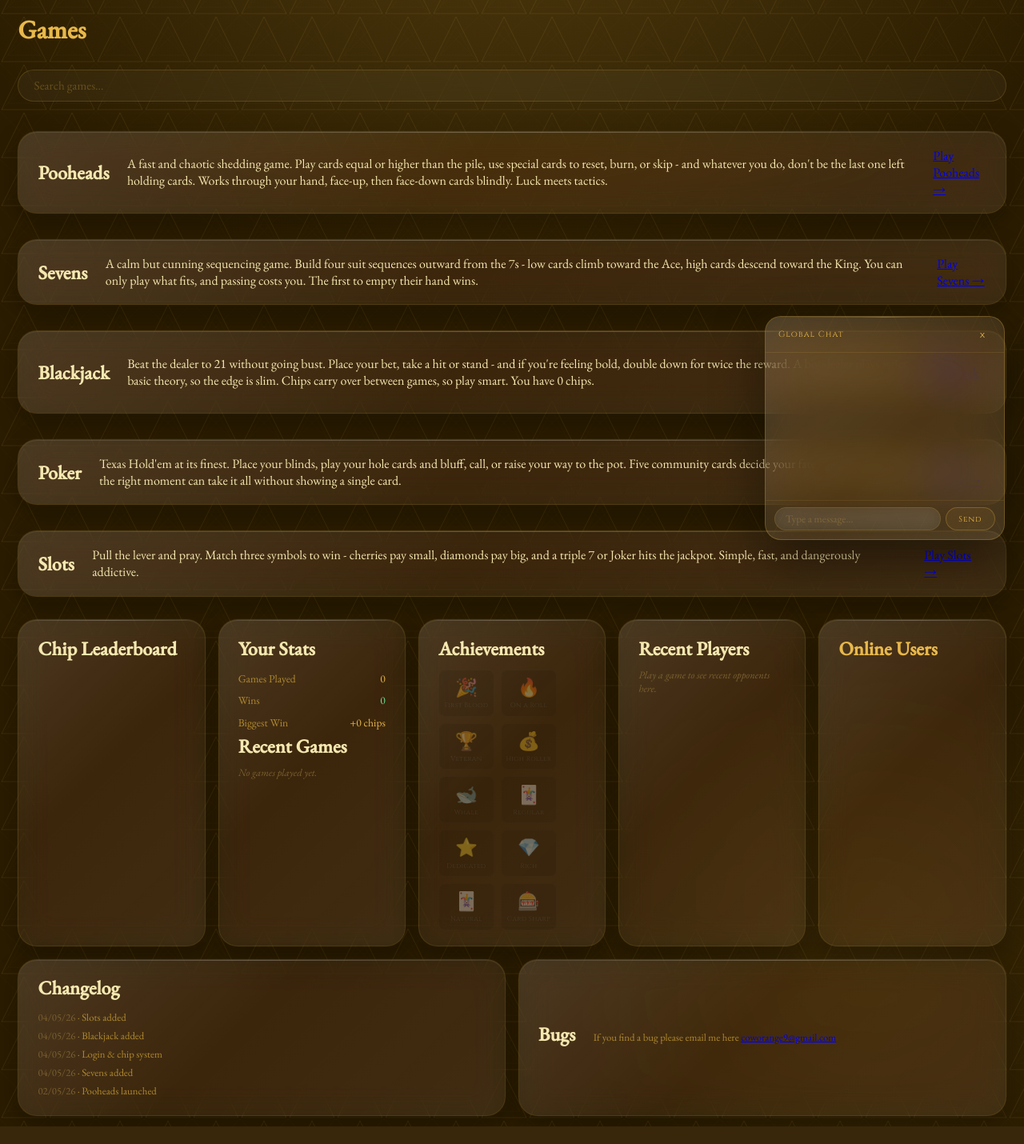
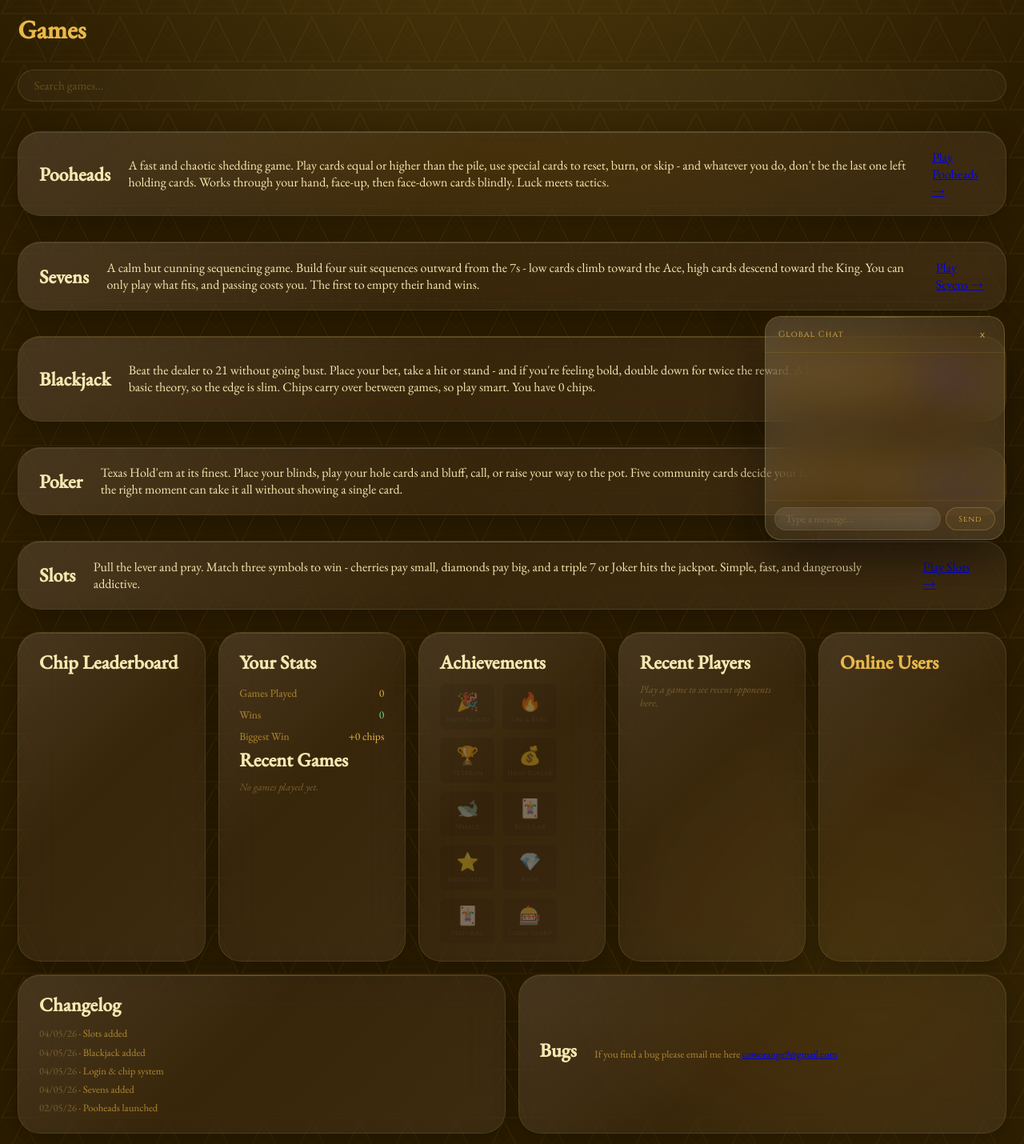
Before and after one commit to TheOrangeCow/library, a Flask app: page / in a window 1280 px wide. Shown: the part 101-1531 px from the top of the page at 80% size. Before the commit the page ends 1509 px from the top, so only its background shows below. Run offline with Flask 3, Linux system fonts and the light colour scheme; the visitor is signed in with stand-in values (Sample User, id 1); some libraries are stand-ins or nearby versions.

Commit message:
Update style.css

```diff
--- a/static/style.css
+++ b/static/style.css
@@ -297,36 +297,33 @@
     color: rgba(232, 184, 75, 0.28);
 }
 
-
 .game-card {
     position: relative;
     display: flex;
     align-items: center;
     gap: 1.4rem;
 
-    padding: 1.2rem 1.5rem;
-    border-radius: 24px;
+    padding: 1.3rem 1.6rem;
+    border-radius: 28px;
 
     background: rgba(255, 255, 255, 0.045);
 
-    backdrop-filter: blur(18px) saturate(1.6);
-    -webkit-backdrop-filter: blur(18px) saturate(1.6);
+    backdrop-filter: blur(22px) saturate(1.4);
+    -webkit-backdrop-filter: blur(22px) saturate(1.4);
 
-    border: 1px solid rgba(232, 184, 75, 0.14);
+    border: 1px solid rgba(232, 184, 75, 0.16);
 
     box-shadow:
         inset 0 1px 0 rgba(255, 255, 255, 0.08),
-        0 0 0 1px rgba(255, 255, 255, 0.015),
-        0 10px 30px rgba(0, 0, 0, 0.32),
-        0 0 24px rgba(232, 184, 75, 0.04);
+        0 8px 30px rgba(0, 0, 0, 0.28);
 
     overflow: hidden;
 
     transition:
-        transform 0.28s cubic-bezier(0.34, 1.56, 0.64, 1),
-        border-color 0.25s,
-        background 0.25s,
-        box-shadow 0.25s;
+        transform 0.25s ease,
+        background 0.25s ease,
+        border-color 0.25s ease,
+        box-shadow 0.25s ease;
 }
 
 .game-card::before {
@@ -334,13 +331,12 @@
     position: absolute;
     inset: 0;
 
-    background:
-        linear-gradient(
-            135deg,
-            rgba(255, 255, 255, 0.09) 0%,
-            transparent 45%,
-            rgba(255, 255, 255, 0.03) 100%
-        );
+    background: linear-gradient(
+        135deg,
+        rgba(255,255,255,0.08) 0%,
+        transparent 45%,
+        rgba(255,255,255,0.025) 100%
+    );
 
     pointer-events: none;
 }
@@ -348,15 +344,17 @@
 .game-card::after {
     content: '';
     position: absolute;
+
     top: 0;
     left: 0;
     right: 0;
+
     height: 1px;
 
     background: linear-gradient(
         90deg,
         transparent,
-        rgba(255, 255, 255, 0.18),
+        rgba(255,255,255,0.16),
         transparent
     );
 
@@ -371,18 +369,14 @@
     border-color: rgba(232, 184, 75, 0.3);
 
     box-shadow:
-        inset 0 1px 0 rgba(255, 255, 255, 0.14),
-        0 0 0 1px rgba(255, 255, 255, 0.03),
-        0 14px 40px rgba(0, 0, 0, 0.4),
-        0 0 30px rgba(232, 184, 75, 0.08);
+        inset 0 1px 0 rgba(255,255,255,0.12),
+        0 12px 36px rgba(0,0,0,0.34);
 }
 
 .game-card > * {
     position: relative;
     z-index: 2;
 }
-
-
 
 #chip,
 #your-stats,
```
